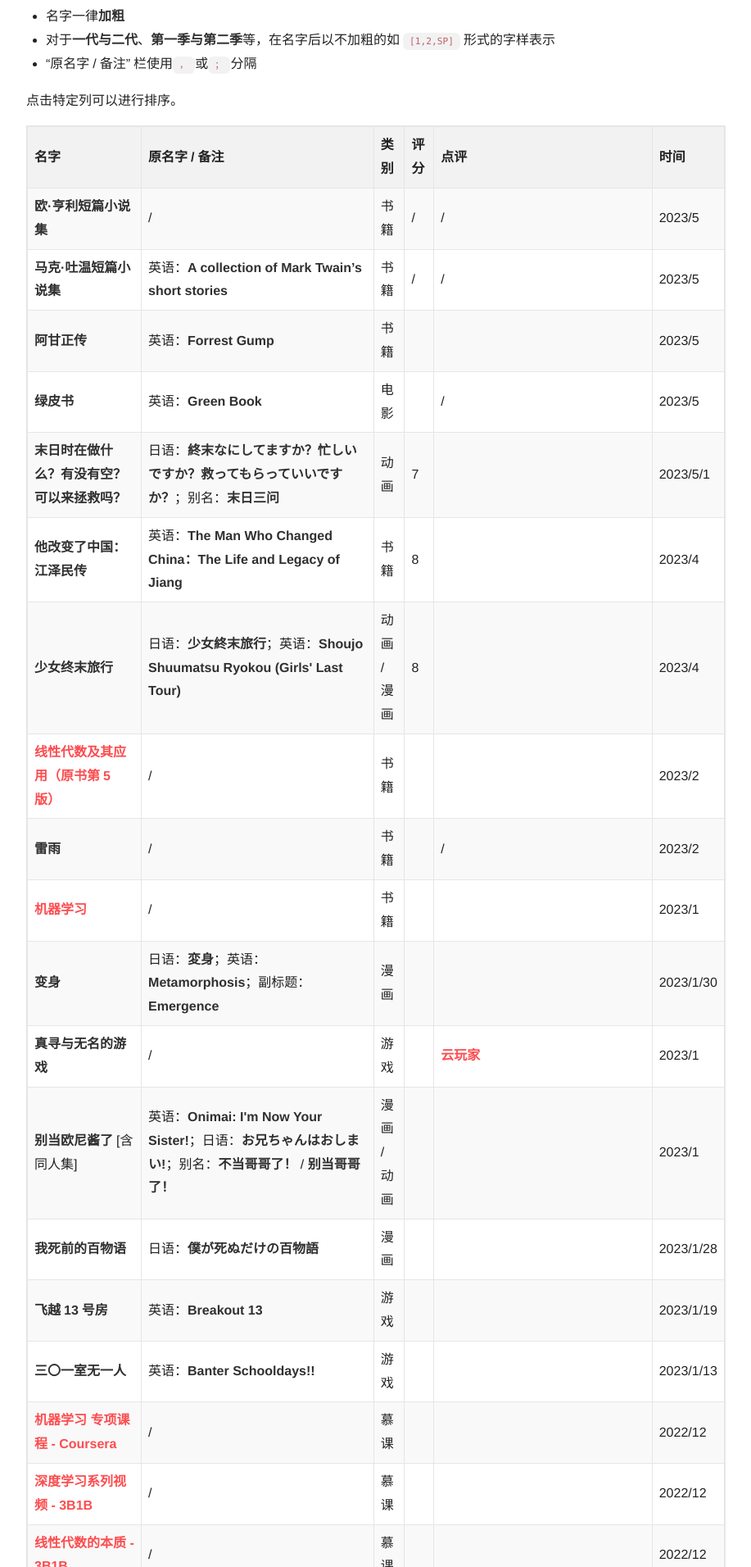
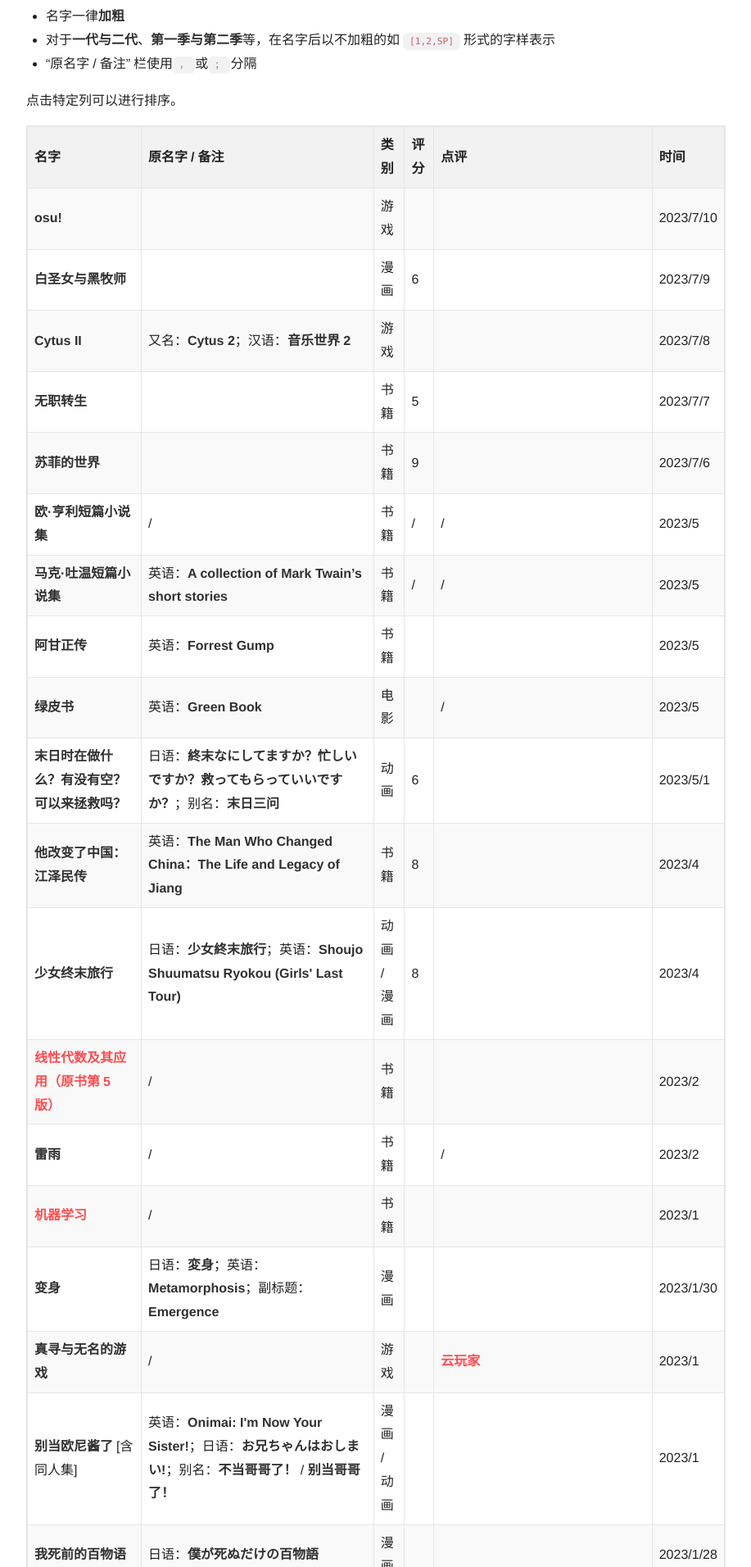
Before and after one commit to Young-Lord/Young-Lord.github.io, a Jekyll site: the page built from memories.md, in a window 1280 px wide. Shown: the part 631-2543 px from the top of the page at 82% size, without its empty margins (181-1098 px from the left). Built offline with Jekyll 4.4.1, drawn with Linux system fonts in a browser that asks for light colours; nearby versions of some CDN libraries; comment, search, counter and statistics services are not loaded; some of the changed text lies outside the part shown.

Commit message:
memo: add

```diff
--- a/memories.md
+++ b/memories.md
@@ -27,11 +27,16 @@ id: page-memories
 
 | 名字                                  | 原名字/备注                                                  | 类别      | 评分 | 点评                                   | 时间       |
 | ------------------------------------- | ------------------------------------------------------------ | --------- | ---- | -------------------------------------- | ---------- |
+| **osu!** |  | 游戏 |  |  | 2023/7/10 |
+| **白圣女与黑牧师** |  | 漫画 | 6 |  | 2023/7/9 |
+| **Cytus II** | 又名：**Cytus 2**；汉语：**音乐世界 2** | 游戏 |  |  | 2023/7/8 |
+| **无职转生** |  | 书籍 | 5 |  | 2023/7/7 |
+| **苏菲的世界** |  | 书籍 | 9 |  | 2023/7/6 |
 | **欧·亨利短篇小说集** | / | 书籍 | / | / | 2023/5 |
 | **马克·吐温短篇小说集** | 英语：**A collection of Mark Twain’s short stories** | 书籍 | / | / | 2023/5 |
 | **阿甘正传** | 英语：**Forrest Gump** | 书籍 |  |  | 2023/5 |
 | **绿皮书** | 英语：**Green Book** | 电影 |  | / | 2023/5 |
-| **末日时在做什么？有没有空？可以来拯救吗？** | 日语：**終末なにしてますか？忙しいですか？救ってもらっていいですか？**；别名：**末日三问** | 动画 | 7 |  | 2023/5/1 |
+| **末日时在做什么？有没有空？可以来拯救吗？** | 日语：**終末なにしてますか？忙しいですか？救ってもらっていいですか？**；别名：**末日三问** | 动画 | 6 |  | 2023/5/1 |
 | **他改变了中国：江泽民传** | 英语：**The Man Who Changed China：The Life and Legacy of Jiang** | 书籍 | 8 |  | 2023/4 |
 | **少女终末旅行** | 日语：**少女終末旅行**；英语：**Shoujo Shuumatsu Ryokou (Girls' Last Tour)** | 动画/漫画 | 8 |  | 2023/4 |
 | **[线性代数及其应用（原书第5版）](https://book.douban.com/subject/1425950/)** | / | 书籍 |  |  | 2023/2 |
@@ -42,7 +47,7 @@ id: page-memories
 | **别当欧尼酱了**\[含同人集\] | 英语：**Onimai: I'm Now Your Sister!**；日语：**お兄ちゃんはおしまい!**；别名：**不当哥哥了！** / **别当哥哥了！** | 漫画/动画 |  |  | 2023/1 |
 | **我死前的百物语** | 日语：**僕が死ぬだけの百物語** | 漫画 |  |  | 2023/1/28 |
 | **飞越13号房** | 英语：**Breakout 13** | 游戏 |  |  | 2023/1/19 |
-| **三〇一室无一人** | 英语：**Banter Schooldays!!** | 游戏 |  |  | 2023/1/13 |
+| **三〇一室无一人** | 英语：**Banter Schooldays!!** | 游戏 | 5 |  | 2023/1/13 |
 | **[机器学习 专项课程 - Coursera](https://www.coursera.org/specializations/machine-learning-introduction)** | / | 慕课 |  |  | 2022/12 |
 | **[深度学习系列视频 - 3B1B](https://www.bilibili.com/video/BV1bx411M7Zx)** | / | 慕课 |  |  | 2022/12 |
 | **[线性代数的本质 - 3B1B](https://www.bilibili.com/video/BV1ys411472E)** | / | 慕课 |  |  | 2022/12 |
@@ -88,7 +93,7 @@ id: page-memories
 | **SUPERHOT**                          | /                                                            | 游戏      | 9    | 对 *FPS* 与*子弹时间*的全新阐释，通过时间的停滞与场景、NPC 的质感，营造出了沉浸的环境<br />同时，诡异色彩浓厚的剧情是一个加分项 | 202[0-1]   |
 | **初恋症候群**                        | 日语：**初恋＊シンドローム**                                 | 游戏      | 8    | 大概是 galgame 启蒙作，全程跳了H内容，剧情本身与画面都还挺不错的 | 20[19-20]  |
 | **画中世界** | 英语：**Gorogoa** | 游戏 |  |  | 2019 |
-| **寂静之城** | / | 书籍 | 8 | 绝妙 反转 与 情景 构建 | 2021 |
+| **寂静之城** | / | 书籍 | 7 | 绝妙 反转 与 情景 构建 | 2021 |
 | **动物庄园** | 英语：**Animal Farm** | 书籍 | 10 | 反乌托邦的讽刺佳作，颠倒黑白入门教程，历史修改入门教程       | 20[18-20] |
 | **一九八四** | 英语：**Nineteen Eighty-Four** | 书籍 | 10 | / | 20[18-20] |
 | **Replica**                           | /                                                            | 游戏      | 7    | 感染性不够，玩法缺乏提示，通关基本靠猜 | 201x       |
@@ -174,6 +179,7 @@ window.Lazyload.js(window.TEXT_VARIABLES.sources.jquery, function(){sortTable();
 
 | 名字 | 品牌 | 类别 | 价格 | 时间 | 短评 | 红外遥控 | NFC | 3.5mm耳机孔 | HDMI | 充电接口 | 总配置 | 生物识别 |
 | --- | --- | --- | --- | --- | --- | --- | --- | --- | --- | --- | --- |
+| 小米平板5 Pro | 小米 | 平板 | 1650 | 2023/7 ~ 至今 | MIUI出乎意料的做得并没有很烂。多设备协作比较惊喜（虽然要是任何数据经过服务器就典了），鼠标和键盘在 Termux X11 里**基本**无障碍使用，MIUI 优化带来的部分 bug 用 Shizuku 也勉强可以解决，现在这行字就是在 Termux 里的 Arch 里的 VSCode 用 fcitx5 打下来的<br />**但后面这几项一个勾都没有是几个意思？** | × | × | × | × | Type-C | 256G+8G | 侧边指纹、人脸 |
 | Redmi Note 11 Pro 极速版 | 红米 | 手机 | 1698 | 2023/2 ~ 至今 | 小米的系统就是屎。apk安装都tm能给你拦下来？ | ✓ | ✓ | ✓ | × | Type-C |  | 侧边指纹、人脸 |
 | Redmi路由器 AX6 | 红米 | 路由器 | 277 | 2023/1 ~ 至今 | 本来是想刷个机的，但又有网速、变砖、信号等方面的顾虑，所以就一直在用默认系统 | / | / | / | / | 专用适配器 | 128M+512M | / |
 | 小米MIX 2S | 小米 | 手机 | 358 | 2022/8 ~ 至今 | 逆天的摄像头设计……左上角屏幕是碎的，因为这个便宜了不少 | × | ✓ | × | × | Type-C | 128+6 | 背面指纹 |
```
